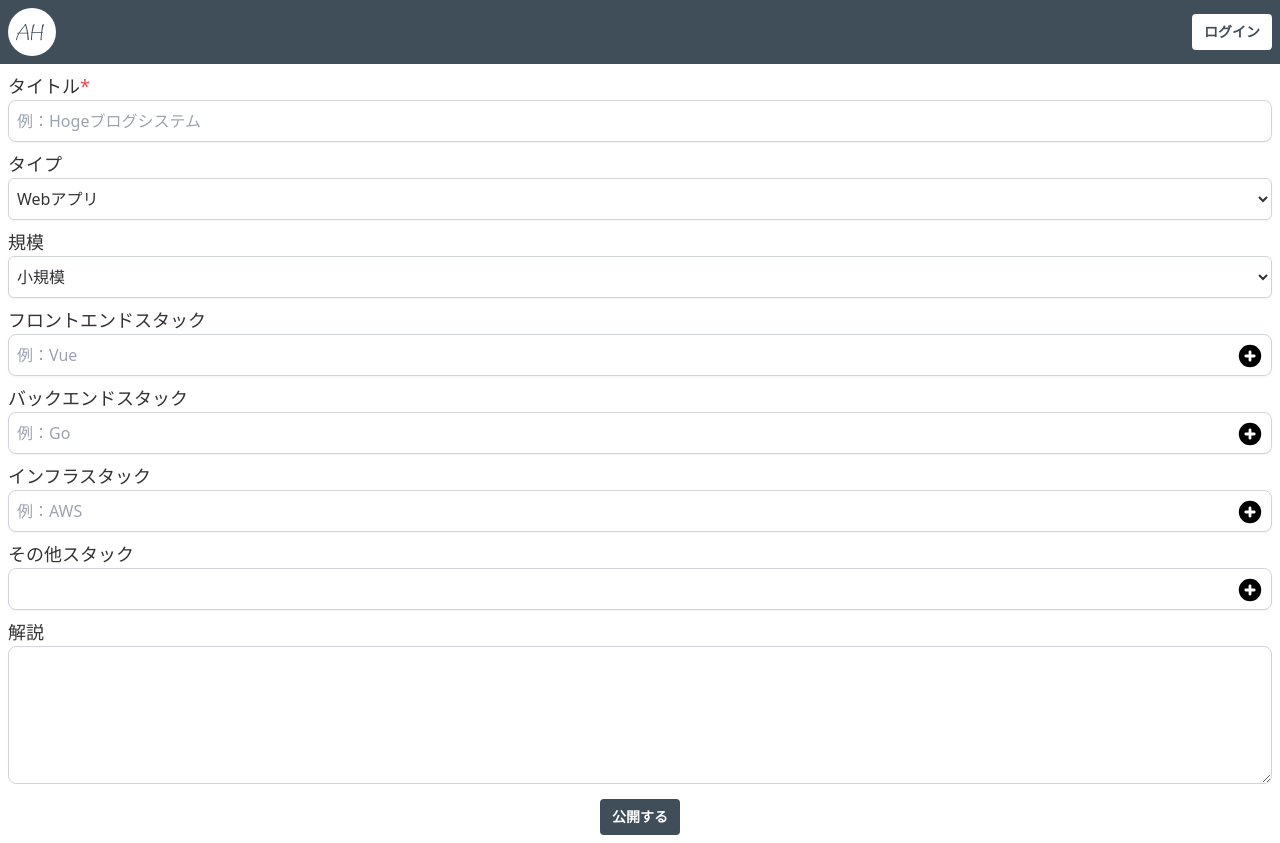
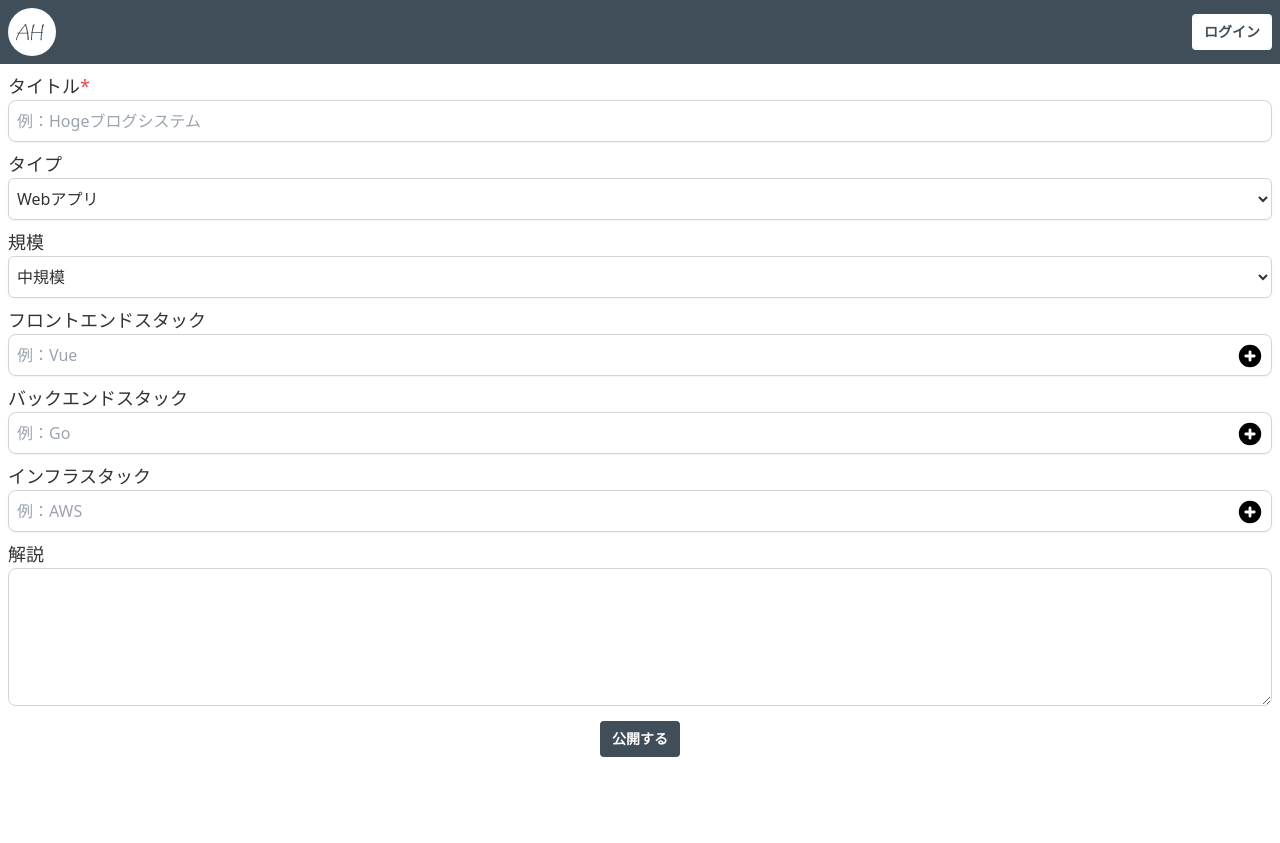
Before and after one commit to Kou0402/archi-hub-frontend, a Next.js app: page /articles/1/edit in a window 1280 px wide. After the commit the page ends 800 px from the top, so only its background shows below. Built offline with nearby package versions, Linux system fonts and the light colour scheme.

Commit message:
feat: フォーム管理に React-Hook-Form を導入し、バリデーションを追加する

```diff
--- a/components/parts/BaseButton.tsx
+++ b/components/parts/BaseButton.tsx
@@ -1,7 +1,7 @@
-export type BaseButtonProps = {
+export type BaseButtonProps = React.ButtonHTMLAttributes<HTMLButtonElement> & {
   buttonText: string
   buttonColor: 'main' | 'white'
-  handleClick: (event: React.MouseEvent<HTMLButtonElement>) => void
+  handleClick?: (event: React.MouseEvent<HTMLButtonElement>) => void
 }
 
 export const BaseButton: React.FC<BaseButtonProps> = (props) => {
@@ -14,6 +14,7 @@ export const BaseButton: React.FC<BaseButtonProps> = (props) => {
       className={`${backgroundColor} ${textColor} ${hoverdBackgroundColor} text-sm
         focus:outline-none font-bold py-2 px-3 rounded`}
       onClick={props.handleClick}
+      type="submit"
     >
       {props.buttonText}
     </button>
--- a/components/parts/SelectField.tsx
+++ b/components/parts/SelectField.tsx
@@ -1,9 +1,11 @@
 import React from 'react'
+import { UseFormRegisterReturn } from 'react-hook-form'
 
 export type SelectFieldProps = {
   label?: string
   options: React.OptionHTMLAttributes<HTMLOptionElement>[]
-  setState: React.Dispatch<React.SetStateAction<string>>
+  register: UseFormRegisterReturn
+  errorMessage?: string
 }
 
 export const SelectField: React.FC<SelectFieldProps> = (props) => {
@@ -14,7 +16,7 @@ export const SelectField: React.FC<SelectFieldProps> = (props) => {
         id={props.label}
         className="block w-full py-2 px-1 border border-lighter bg-white rounded-md shadow-sm
           focus:outline-none focus:ring-2 focus:ring-main text-base"
-        onChange={(e: React.ChangeEvent<HTMLSelectElement>) => props.setState(e.target.value)}
+        {...props.register}
       >
         {props.options.map((option, i) => {
           return (
--- a/components/parts/TextField.tsx
+++ b/components/parts/TextField.tsx
@@ -1,9 +1,11 @@
 import React from 'react'
+import { UseFormRegisterReturn } from 'react-hook-form'
 
 export type TextFieldProps = React.InputHTMLAttributes<HTMLInputElement> & {
   label?: string
   required: boolean
-  setState: React.Dispatch<React.SetStateAction<string>>
+  register: UseFormRegisterReturn
+  errorMessage?: string
 }
 
 export const TextField: React.FC<TextFieldProps> = (props) => {
@@ -20,10 +22,10 @@ export const TextField: React.FC<TextFieldProps> = (props) => {
           w-full py-2 px-2 bg-white placeholder-light shadow-sm text-base
           focus:outline-none focus:ring-2 focus:ring-main"
         placeholder={props.placeholder}
-        onInput={(e: React.ChangeEvent<HTMLInputElement>) => {
-          props.setState(e.target.value)
-        }}
+        {...props.register}
+        autoComplete="off"
       />
+      <p>{props.errorMessage}</p>
     </div>
   )
 }
--- a/components/parts/TextareaField.tsx
+++ b/components/parts/TextareaField.tsx
@@ -1,9 +1,11 @@
 import React from 'react'
+import { UseFormRegisterReturn } from 'react-hook-form'
 
 export type TextareaFieldProps = React.InputHTMLAttributes<HTMLInputElement> & {
   label?: string
   required: boolean
-  setState: React.Dispatch<React.SetStateAction<string>>
+  register: UseFormRegisterReturn
+  errorMessage?: string
 }
 
 export const TextareaField: React.FC<TextareaFieldProps> = (props) => {
@@ -20,10 +22,10 @@ export const TextareaField: React.FC<TextareaFieldProps> = (props) => {
         id={props.label}
         placeholder={props.placeholder}
         rows={5}
-        onInput={(e: React.ChangeEvent<HTMLTextAreaElement>) => {
-          props.setState(e.target.value)
-        }}
+        {...props.register}
+        autoComplete="off"
       />
+      <p>{props.errorMessage}</p>
     </div>
   )
 }
--- /dev/null
+++ b/constants/message.ts
@@ -0,0 +1,4 @@
+export const MESSAGE = {
+  REQUIRED: '{0}の入力が必要です。',
+  MAX_LENGTH: '{0}には最大{1}桁まで入力できます。',
+}
--- a/package.json
+++ b/package.json
@@ -9,11 +9,14 @@
     "lint": "eslint --ext .js,.jsx,.ts,.tsx --ignore-path .gitignore ."
   },
   "dependencies": {
+    "@hookform/resolvers": "^2.6.0",
     "axios": "^0.21.1",
     "dayjs": "^1.10.4",
     "next": "10.0.9",
     "react": "17.0.2",
-    "react-dom": "17.0.2"
+    "react-dom": "17.0.2",
+    "react-hook-form": "^7.9.0",
+    "yup": "^0.32.9"
   },
   "devDependencies": {
     "@types/node": "^14.14.37",
--- a/pages/articles/[id]/edit/index.tsx
+++ b/pages/articles/[id]/edit/index.tsx
@@ -6,26 +6,51 @@ import { MultipleTextField, MultipleTextFieldProps } from 'components/parts/Mult
 import { TextareaField, TextareaFieldProps } from 'components/parts/TextareaField'
 import { BaseButton, BaseButtonProps } from 'components/parts/BaseButton'
 import axios from 'axios'
-import { API_HOST, API_PATH } from 'constants/const'
+import { API_HOST, API_PATH } from 'constants/api'
 import { Archi, Scale, Type } from 'types/archi'
+import { useForm } from 'react-hook-form'
+import { yupResolver } from '@hookform/resolvers/yup'
+import * as yup from 'yup'
+import { convertMessage } from 'utils/functions'
+import { MESSAGE } from 'constants/message'
 
 const Edit: NextPage = () => {
-  const [title, setTitle] = useState<string>('')
-  const [type, setType] = useState<string>('Webアプリ')
-  const [scale, setScale] = useState<string>('中規模')
-  const [description, setDescription] = useState<string>('')
+  const schema = yup.object().shape({
+    title: yup
+      .string()
+      .required(convertMessage(MESSAGE.REQUIRED, 'タイトル'))
+      .max(100, convertMessage(MESSAGE.MAX_LENGTH, 'タイトル', '100')),
+  })
+  // React-Hook-Form で管理されるフォームの型。
+  // elements のフィールドコンポーネントは特殊仕様のため除外し、useState で管理する。
+  type ArchiFormWithoutElements = Pick<Archi, 'title' | 'type' | 'scale' | 'description'>
+  const {
+    register,
+    handleSubmit,
+    formState: { errors },
+  } = useForm<ArchiFormWithoutElements>({
+    mode: 'onTouched',
+    defaultValues: {
+      type: 'Webアプリ',
+      scale: '中規模',
+    },
+    resolver: yupResolver(schema),
+  })
+
   const [frontElements, setFrontElements] = useState<string[]>([])
   const [backElements, setBackElements] = useState<string[]>([])
   const [infraElements, setInfraElements] = useState<string[]>([])
   // TODO: その他スタックを追加できるようにする
-  const [etcArchiItems, setEtcArchiItems] = useState<string[]>([])
+  // const [etcArchiItems, setEtcArchiItems] = useState<string[]>([])
 
   const appTitleTextFieldProps: TextFieldProps = {
     label: 'タイトル',
     required: true,
     placeholder: '例：Hogeブログシステム',
-    setState: setTitle,
+    register: register('title'),
+    errorMessage: errors.title?.message,
   }
+
   const appTypeSelectFieldProps: SelectFieldProps = {
     label: 'タイプ',
     options: [
@@ -38,7 +63,8 @@ const Edit: NextPage = () => {
         label: 'スマホアプリ',
       },
     ],
-    setState: setType,
+    register: register('type'),
+    errorMessage: errors.type?.message,
   }
   const appScaleSelectFieldProps: SelectFieldProps = {
     label: '規模',
@@ -52,7 +78,8 @@ const Edit: NextPage = () => {
         label: '中規模',
       },
     ],
-    setState: setScale,
+    register: register('scale'),
+    errorMessage: errors.scale?.message,
   }
   const frontArchiFieldProps: MultipleTextFieldProps = {
     label: 'フロントエンドスタック',
@@ -75,18 +102,18 @@ const Edit: NextPage = () => {
     values: infraElements,
     setState: setInfraElements,
   }
-  const etcArchiFieldProps: MultipleTextFieldProps = {
-    label: 'その他スタック',
-    required: false,
-    placeholder: '',
-    values: etcArchiItems,
-    setState: setEtcArchiItems,
-  }
   const descriptionFieldProps: TextareaFieldProps = {
     label: '解説',
     required: false,
     placeholder: '',
-    setState: setDescription,
+    register: register('description'),
+    errorMessage: errors.description?.message,
+  }
+
+  const publishButtonProps: BaseButtonProps = {
+    buttonText: '公開する',
+    buttonColor: 'main',
+    type: 'submit',
   }
 
   type CreateArchiRequestDto = Pick<
@@ -100,28 +127,25 @@ const Edit: NextPage = () => {
     | 'backElements'
     | 'infraElements'
   >
-  const publishButtonProps: BaseButtonProps = {
-    buttonText: '公開する',
-    buttonColor: 'main',
-    handleClick: async () => {
+  const onSubmit = async (form: ArchiFormWithoutElements) => {
     const createArchiDto: CreateArchiRequestDto = {
-        title,
-        type: type as Type,
-        scale: scale as Scale,
-        // TODO: 認証実装したらユーザー名にしたい
+      title: form.title,
+      type: form.type as Type,
+      scale: form.scale as Scale,
+      //   // TODO: 認証実装したらユーザー名にしたい
       author: 'ゲスト',
-        description,
+      description: form.description,
       frontElements,
       backElements,
       infraElements,
     }
 
     await axios.post(`${API_HOST}${API_PATH.ARCHIS}`, createArchiDto)
-    },
   }
 
   return (
     <main className="p-2 text-lg">
+      <form onSubmit={handleSubmit(onSubmit)}>
         <div>
           <TextField {...appTitleTextFieldProps}></TextField>
         </div>
@@ -141,14 +165,12 @@ const Edit: NextPage = () => {
           <MultipleTextField {...infraArchiFieldProps}></MultipleTextField>
         </div>
         <div className="mt-2">
-        <MultipleTextField {...etcArchiFieldProps}></MultipleTextField>
-      </div>
-      <div className="mt-2">
           <TextareaField {...descriptionFieldProps}></TextareaField>
         </div>
         <div className="flex justify-center mt-2">
           <BaseButton {...publishButtonProps}></BaseButton>
         </div>
+      </form>
     </main>
   )
 }
--- a/pages/articles/[id]/index.tsx
+++ b/pages/articles/[id]/index.tsx
@@ -2,7 +2,7 @@ import React from 'react'
 import { GetServerSideProps, NextPage } from 'next'
 import axios from 'axios'
 import { ParsedUrlQuery } from 'querystring'
-import { API_HOST, API_PATH } from 'constants/const'
+import { API_HOST, API_PATH } from 'constants/api'
 import { ArticleHeader, ArticleHeaderProps } from 'components/features/ArticleHeader'
 import { ArchiList, ArchiListProps } from 'components/features/ArchiList'
 import { ArchiDescription, ArchiDescriptionProps } from 'components/features/ArchiDescription'
--- a/pages/index.tsx
+++ b/pages/index.tsx
@@ -1,7 +1,7 @@
 import React from 'react'
 import { GetServerSideProps, NextPage } from 'next'
 import axios from 'axios'
-import { API_HOST, API_PATH } from 'constants/const'
+import { API_HOST, API_PATH } from 'constants/api'
 import { Hero } from 'components/features/Hero'
 import { ArchiCard, ArchiCardProps } from 'components/features/ArchiCard'
 import { ArchiOmit } from 'types/archi'
--- /dev/null
+++ b/utils/functions.ts
@@ -0,0 +1,5 @@
+export const convertMessage = (origin: string, ...strings: string[]): string => {
+  return strings.reduce((converted, string, index) => {
+    return converted.replace(`{${index}}`, string)
+  }, origin)
+}
```
Also changed, not shown: constants/api.ts (renamed from constants/const.ts), 1 other file (tests, documents, lock files or other folders). Lines whose indentation alone changed are shown as unchanged.
